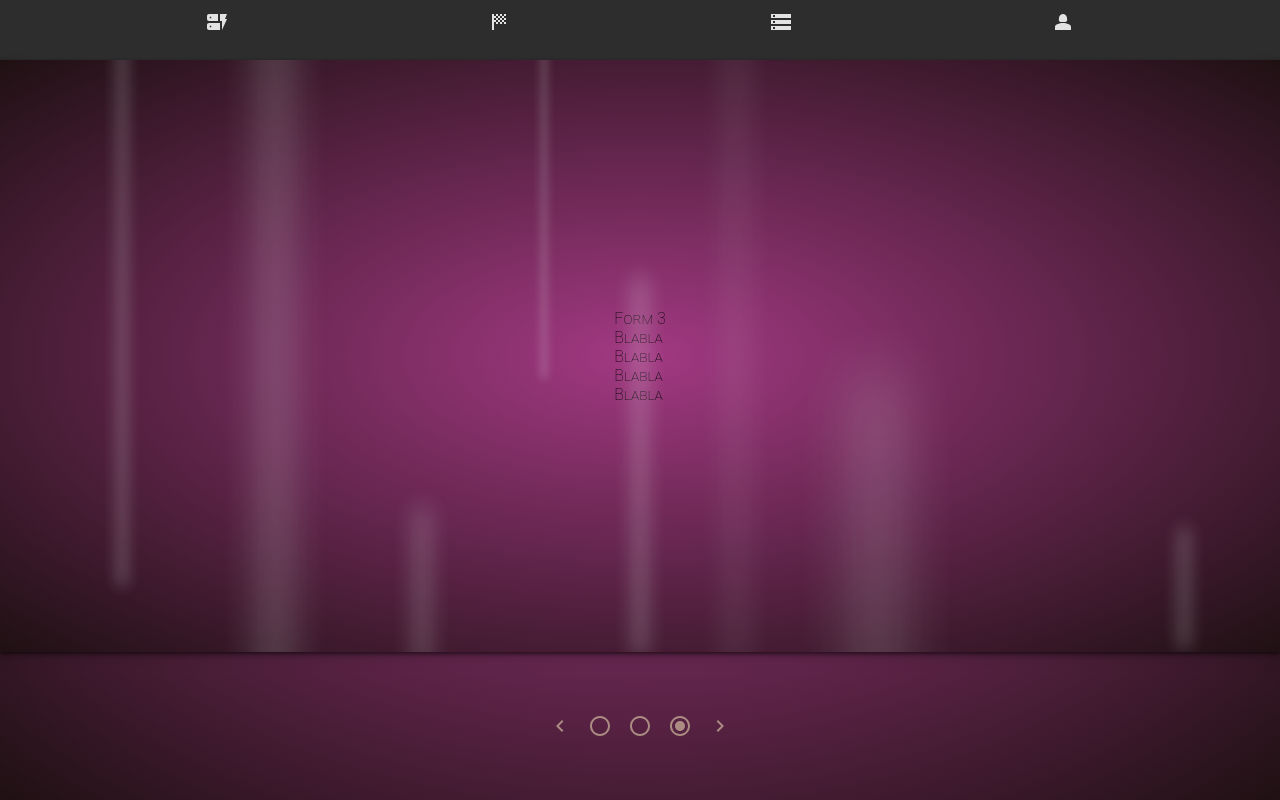
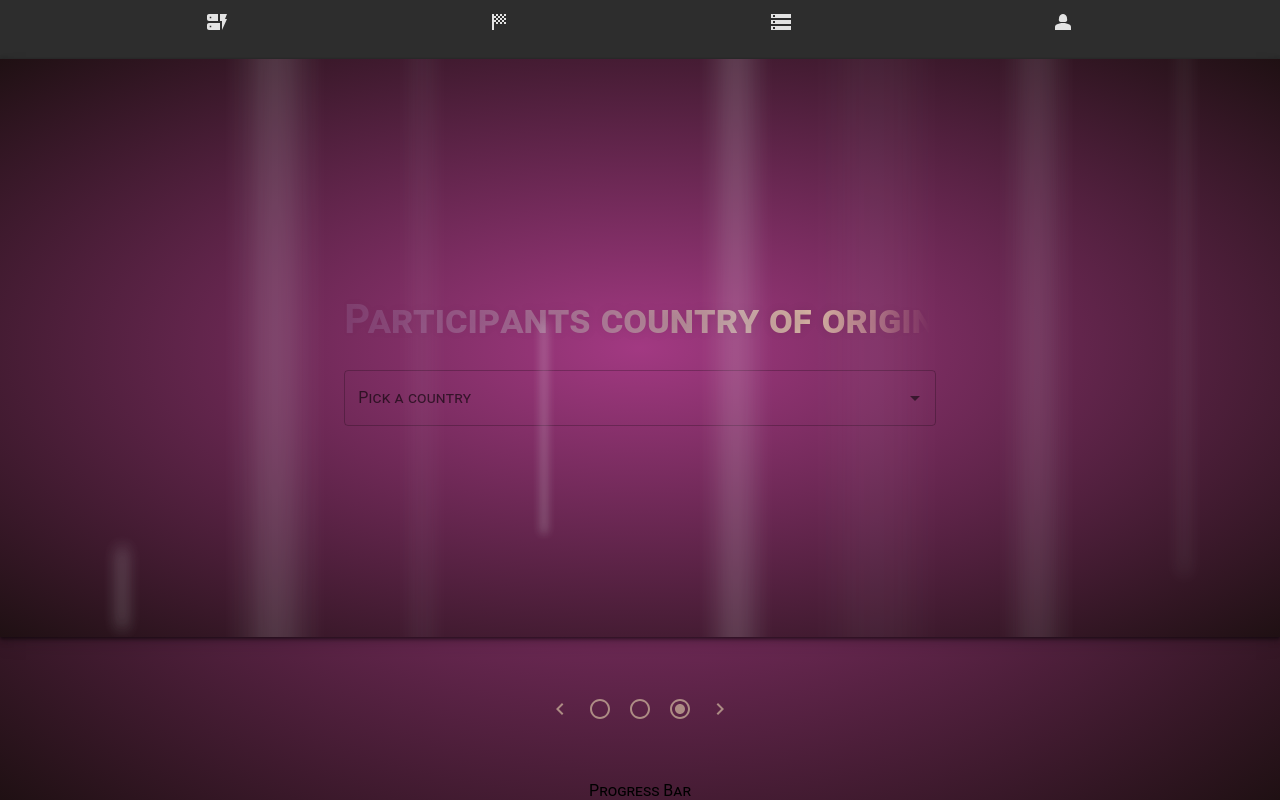
Before and after one commit to benjamin-forkcast/QuizWizard, a React (Create React App) app in the folder frontend-martin/quizmaker/: page / in a window 1280 px wide. Both pictures are taken after a click on the button 560 px from the left and 726 px from the top of the page. Built offline with nearby package versions, Linux system fonts and the light colour scheme.

Commit message:
Completed initial version of second form part, and third. Added some animations for filter of themes in second form part.

```diff
--- a/frontend-martin/quizmaker/src/App.css
+++ b/frontend-martin/quizmaker/src/App.css
@@ -346,12 +346,13 @@ left: 85%;
 
 .form h1 {
   font-size: 40px;
+  text-align: center;
   background: linear-gradient(45deg, #a68fbd, #bda6a6, #f0c2a6);
   background-clip: text;
   -webkit-text-fill-color: transparent;
   text-shadow: 0px 0px 10px rgba(0, 0, 0, 0.1);
-  -webkit-mask-image: linear-gradient(to right, transparent 2%, black 80%, transparent 99%);
-  mask-image: linear-gradient(to right, transparent 2%, black 80%, transparent 99%);
+  -webkit-mask-image: linear-gradient(to right, transparent -20%, black 80%, transparent 99%);
+  mask-image: linear-gradient(to right, transparent -20%, black 80%, transparent 99%);
 }
 
 .navigate {
@@ -408,6 +409,26 @@ left: 85%;
   opacity: 0.6;
   font-weight: bold;
   margin: 10px;
-  /* position: relative; */
+  position: relative;
   padding: 10px;
+  overflow: visible;
+  white-space: nowrap;
+  max-width: 100%;
+  border: white 1px solid;
 }
+
+.bubble:hover .remove-icon {
+  display: block;
+}
+
+.remove-icon {
+  position: absolute;
+  top: -6px;
+  right: -6px;
+  display: none;
+  /* padding: 5px; */
+  cursor: pointer;
+  border: 1px solid black;
+  border-radius: 6px;
+  background: white;
+}
--- a/frontend-martin/quizmaker/src/components/Forms/Form2View.tsx
+++ b/frontend-martin/quizmaker/src/components/Forms/Form2View.tsx
@@ -1,6 +1,6 @@
 import React from 'react';
 import { NavLink } from "react-router-dom";
-import { motion } from "framer-motion";
+import { AnimatePresence, motion } from "framer-motion";
 
 import TextField from '@mui/material/TextField';
 
@@ -28,6 +28,12 @@ export default function Form2View() {
     }
   };
 
+  const handleRemoveFilter = (index: number) => {
+    const newFilters = [...filters];
+    newFilters.splice(index, 1);
+    setFilters(newFilters);
+  };
+
   return (
     <div>
       <div>
@@ -35,11 +41,14 @@ export default function Form2View() {
         <div><TextField id="standard-basic" label="Pick a theme" variant="standard" value={theme} onChange={handleThemeChange} onKeyDown={handleFiltersChange} sx={{'width':'500px'}}/></div>
       </div>
       <div className="themes">
+      <AnimatePresence initial={false}>
         {filters.map((filter, index) => (
-          <motion.div key={index} initial={{opacity: 0}} animate={{opacity: 0.6}} className="bubble" style={{ backgroundColor: filter.color }}>
+          <motion.div key={index} initial={{opacity: 0, scale: 0.1}} animate={{opacity: 0.6, scale:[0.5, 1.3, 1]}} exit={{opacity: 0, scale:[1.1, 0.5]}} transition={{ type: "spring", stiffness: 100 }} className="bubble" style={{ backgroundColor: filter.color }}>
             {filter.theme}
+            <button className='remove-icon' onClick={() => handleRemoveFilter(index)}>x</button>
           </motion.div>
         ))}
+        </AnimatePresence>
       </div>
     </div>
 );
--- a/frontend-martin/quizmaker/src/components/Forms/Form3View.tsx
+++ b/frontend-martin/quizmaker/src/components/Forms/Form3View.tsx
@@ -2,15 +2,27 @@ import React from 'react';
 import { NavLink } from "react-router-dom";
 import { motion } from "framer-motion";
 
+import Autocomplete from '@mui/material/Autocomplete';
+import TextField from '@mui/material/TextField';
+
 export default function Form3View() {
 
-  function handleNext() {
-    console.log("HJ")
-  }
+  let countries: string[] = ["Sweden", "Norway", "Denmark", "Finland", "Iceland", "United Kingdom", "Germany", "France", "Spain", "Italy", "Greece", "Poland", "Russia", "United States", "Canada", "Mexico", "Brazil", "Argentina", "Chile", "China", "Japan", "India", "Australia", "New Zealand", "South Africa", "Egypt", "Kenya", "Nigeria", "Ethiopia", "Tanzania", "Uganda", "Zimbabwe", "Other"];
 
   return (
     <div>
-      Form 3 <br /> Blabla <br/> Blabla <br /> Blabla <br/> Blabla
+      <h1>
+        Participants country of origin
+      </h1>
+      <div>
+        <Autocomplete
+          disablePortal
+          id="countries"
+          options={countries}
+          // sx={{ height: 100 }}
+          renderInput={(params) => <TextField {...params} label="Pick a country"/>}
+        />
+      </div>
     </div>
 );
 }
--- a/frontend-martin/quizmaker/src/components/Forms/FormPresenter.tsx
+++ b/frontend-martin/quizmaker/src/components/Forms/FormPresenter.tsx
@@ -194,7 +194,9 @@ export default function FormPresenter() {
         <IconButton aria-label="navigate-3rd">{currentForm===3&&<RadioButtonCheckedIcon/> || <RadioButtonUncheckedIcon onClick={(event) => toggleForm(3)}/>}</IconButton>
         <IconButton aria-label="navigate-right"><ChevronRightIcon onClick={toggleForward}/></IconButton>
       </div>
-
+      <div>
+        Progress Bar
+      </div>
     </div>
   );
 }
```
